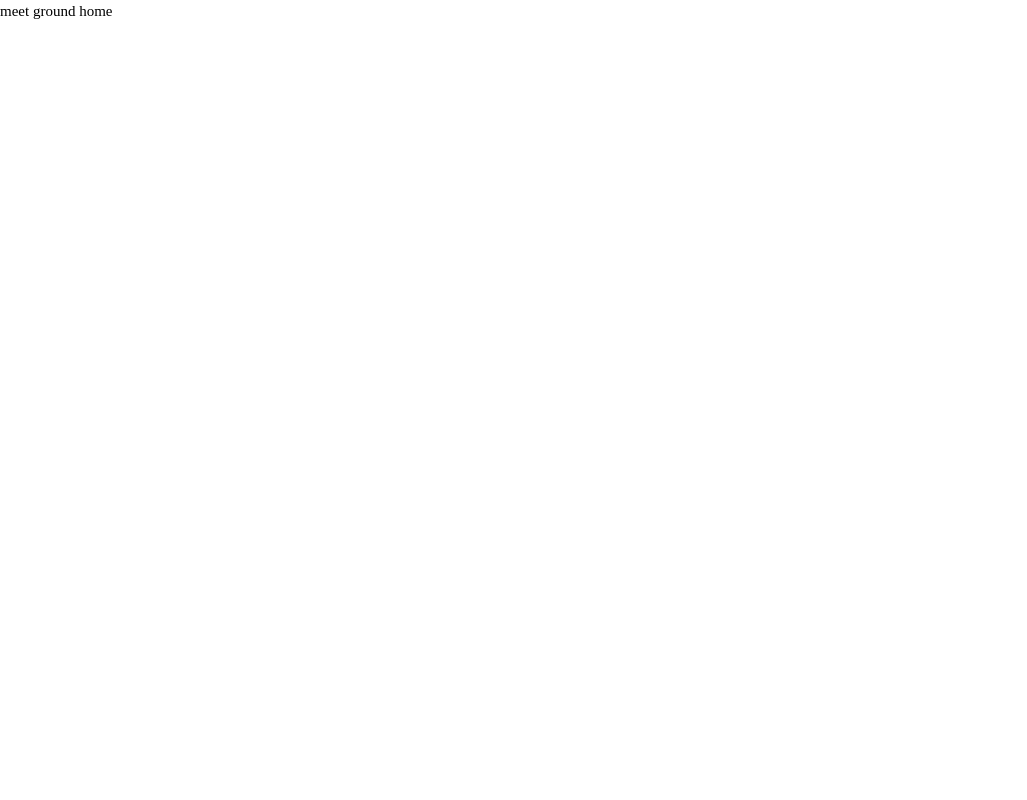
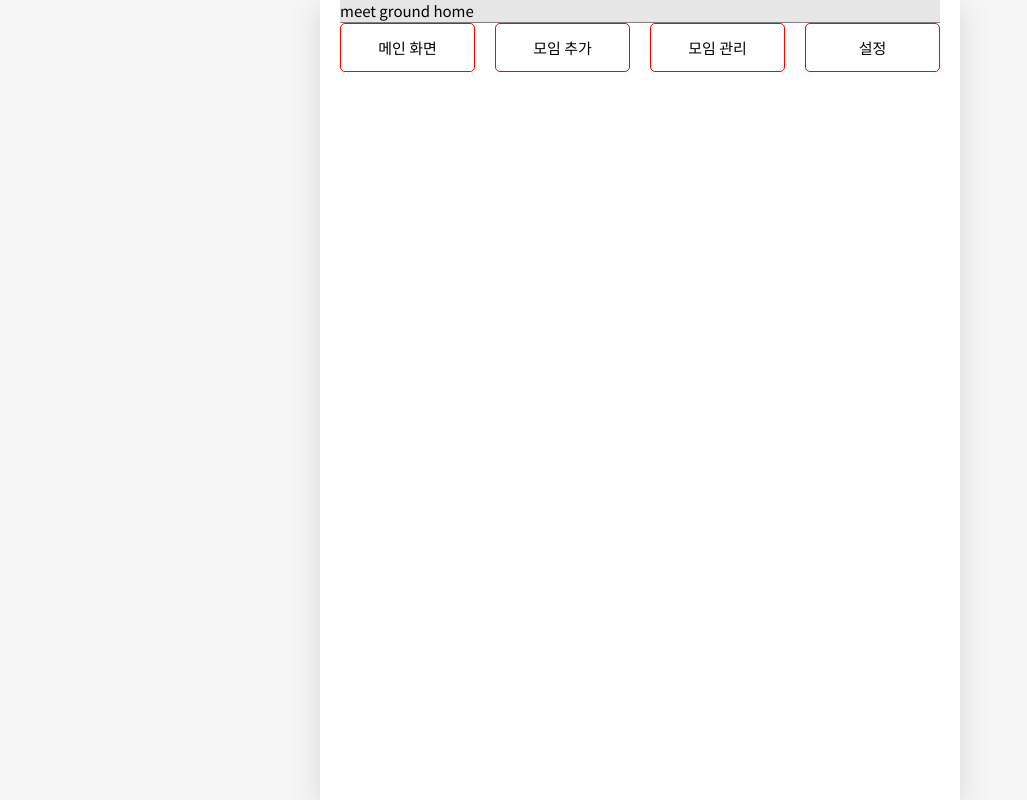
Before and after one commit to 96glory/meet-ground-front, a React (Create React App) app: page / in a window 1280 px wide. Shown: the whole page, without its empty margins (0-1027 px from the left). Built offline with nearby package versions, Linux system fonts and the light colour scheme.

Commit message:
feat : footer 초안 커밋

```diff
--- /dev/null
+++ b/src/App.css
@@ -0,0 +1,59 @@
+@import url('https://fonts.googleapis.com/css2?family=Noto+Sans+KR&display=swap');
+
+body {
+  background-color: #f6f6f6;
+  display: flex;
+  justify-content: center;
+  align-items: center;
+  font-family: 'Noto Sans KR';
+  min-height: 100vh;
+  margin: 0px;
+}
+
+@media (min-width: 650px) {
+  .App {
+    width: 640px;
+  }
+}
+
+@media (max-width: 650px) {
+  .App {
+    width: 90vw;
+  }
+}
+
+#root {
+  background-color: white;
+  box-shadow: rgba(100, 100, 111, 0.2) 0px 7px 29px 0px;
+}
+
+.App {
+  min-height: 100vh;
+  padding-left: 20px;
+  padding-right: 20px;
+}
+
+.Home {
+  background-color: #e6e6e6;
+  margin: 0px;
+}
+
+.Footer {
+  border-top: 1px solid gray;
+
+  display: grid;
+  height: 50px;
+  grid-template-columns: repeat(4, 1fr);
+  column-gap: 20px;
+  justify-content: center;
+}
+
+.Footer > div {
+  cursor: pointer;
+  border: 1px solid red;
+  border-radius: 5px;
+  text-align: center;
+  align-items: center;
+  display: grid;
+  white-space: nowrap;
+}
--- a/src/App.tsx
+++ b/src/App.tsx
@@ -1,8 +1,15 @@
 import React from 'react';
+import './App.css';
 import { MG_router } from 'router/MG_router';
+import Footer from 'components/Footer';
 
 function App() {
-  return <MG_router />;
+  return (
+    <div className="App">
+      <MG_router />
+      <Footer />
+    </div>
+  );
 }
 
 export default App;
--- /dev/null
+++ b/src/components/Footer.tsx
@@ -0,0 +1,14 @@
+import React from 'react';
+
+const Footer = () => {
+  return (
+    <footer className="Footer">
+      <div className="Footer_item">메인 화면</div>
+      <div className="Footer_item">모임 추가</div>
+      <div className="Footer_item">모임 관리</div>
+      <div className="Footer_item">설정</div>
+    </footer>
+  );
+};
+
+export default Footer;
--- a/src/pages/Home/Home.page.tsx
+++ b/src/pages/Home/Home.page.tsx
@@ -1,7 +1,11 @@
 import React from 'react';
 
 const Home = () => {
-  return <p>meet ground home</p>;
+  return (
+    <div className="Home">
+      <p>meet ground home</p>
+    </div>
+  );
 };
 
 export default Home;
```
